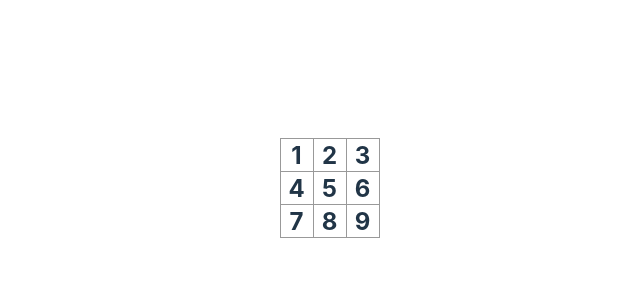
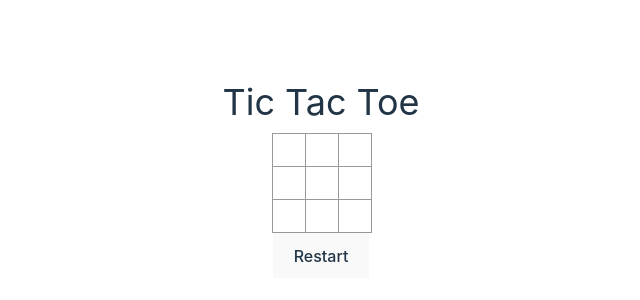
Before and after one commit to victormarquess11/react-test, a React (Vite) app: page / in a window 1280 px wide. Shown: the part 220-520 px from the top of the page, without its empty margins (319-959 px from the left). Built offline with nearby package versions, Linux system fonts and the light colour scheme.

Commit message:
[ADD] funcionalidade basica e botao restart

```diff
--- a/src/components/Board.tsx
+++ b/src/components/Board.tsx
@@ -1,27 +1,79 @@
+import { useState } from "react";
+
 import "./Board.css";
+import Square from "./Square.tsx";
 
-function Square({ value }) {
-    return <button className="square">{value}</button>;
-}
+export type SquareSymbols = "X" | "O" | null;
 
 export default function Board() {
+    const [xIsNext, setXIsNext] = useState<boolean>(true);
+    const [squares, setSquares] = useState<SquareSymbols[]>(
+        Array(9).fill(null),
+    );
+
+    function handleClick(i: number) {
+        const nextSquares = squares.slice();
+        if (xIsNext) {
+            nextSquares[i] = "X";
+        } else {
+            nextSquares[i] = "O";
+        }
+        setSquares(nextSquares);
+        setXIsNext(!xIsNext);
+    }
+
+    function handleRestart() {
+        setSquares(Array(9).fill(null));
+    }
+
     return (
-        <div className="ml-2 mt-2 flex h-screen w-screen flex-col items-center justify-center">
-            <div className="board-row">
-                <Square value="1" />
-                <Square value="2" />
-                <Square value="3" />
+        <div className="flex h-screen w-screen flex-col items-center justify-center">
+            <h1 className="mb-3 text-4xl">Tic Tac Toe</h1>
+            <div className="board-row-container">
+                <div className="board-row">
+                    <Square
+                        value={squares[0]}
+                        onSquareClick={() => handleClick(0)}
+                    />
+                    <Square
+                        value={squares[1]}
+                        onSquareClick={() => handleClick(1)}
+                    />
+                    <Square
+                        value={squares[2]}
+                        onSquareClick={() => handleClick(2)}
+                    />
+                </div>
+                <div className="board-row">
+                    <Square
+                        value={squares[3]}
+                        onSquareClick={() => handleClick(3)}
+                    />
+                    <Square
+                        value={squares[4]}
+                        onSquareClick={() => handleClick(4)}
+                    />
+                    <Square
+                        value={squares[5]}
+                        onSquareClick={() => handleClick(5)}
+                    />
+                </div>
+                <div className="board-row"></div>
+
+                <Square
+                    value={squares[6]}
+                    onSquareClick={() => handleClick(6)}
+                />
+                <Square
+                    value={squares[7]}
+                    onSquareClick={() => handleClick(7)}
+                />
+                <Square
+                    value={squares[8]}
+                    onSquareClick={() => handleClick(8)}
+                />
             </div>
-            <div className="board-row">
-                <Square value="4" />
-                <Square value="5" />
-                <Square value="6" />
-            </div>
-            <div className="board-row">
-                <Square value="7" />
-                <Square value="8" />
-                <Square value="9" />
-            </div>
+            <button onClick={handleRestart}>Restart</button>
         </div>
     );
 }
--- /dev/null
+++ b/src/components/Square.tsx
@@ -0,0 +1,14 @@
+import type { SquareSymbols } from "./Board.tsx";
+
+type SquareProps = {
+    value: SquareSymbols;
+    onSquareClick: () => void;
+};
+
+export default function Square({ value, onSquareClick }: SquareProps) {
+    return (
+        <button className="square" onClick={onSquareClick}>
+            {value}
+        </button>
+    );
+}
```
Also changed, not shown: .eslintrc.cjs.
